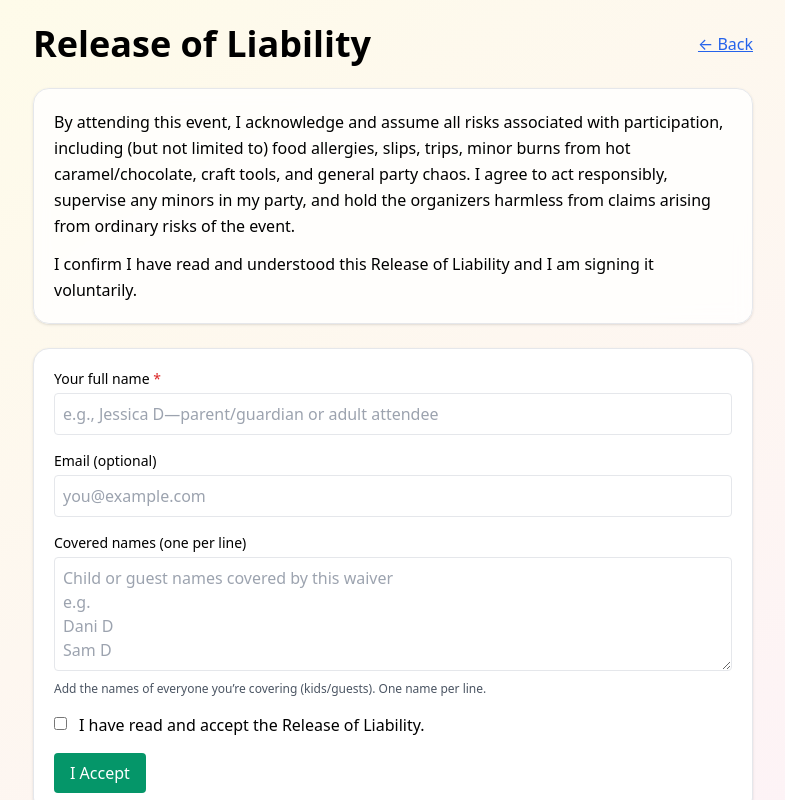
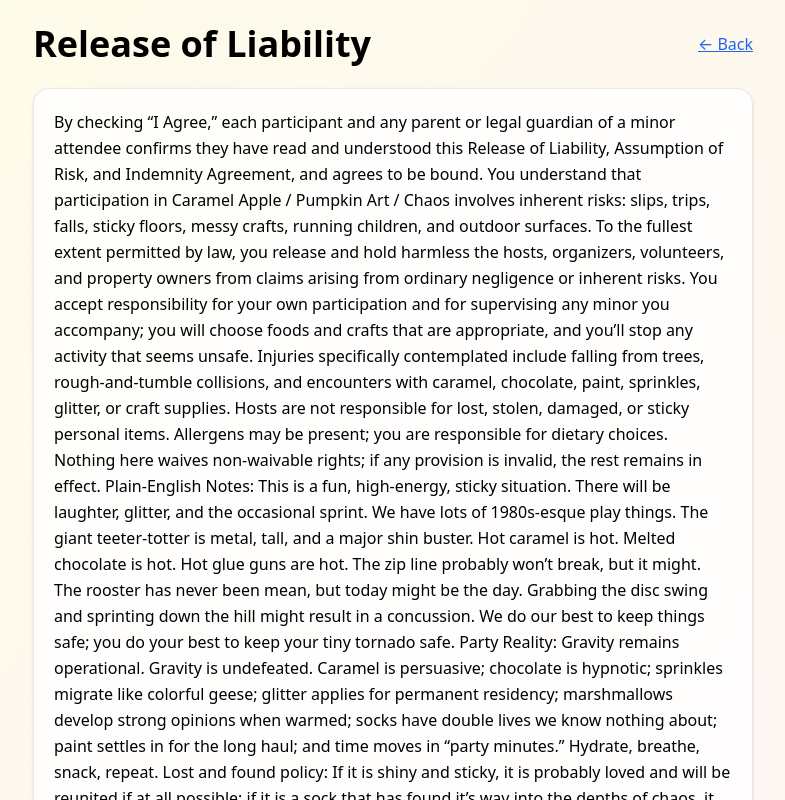
Before and after one commit to missmunks/stickyForDays, a Next.js app: page /release in a window 1280 px wide. Shown: the top 800 px of the page, without its empty margins (247-1032 px from the left). Built offline with nearby package versions, Linux system fonts and the light colour scheme.

Commit message:
fidfnsifeie

```diff
--- a/pages/release.js
+++ b/pages/release.js
@@ -92,10 +92,19 @@ export default function Release() {
         {/* Put your actual waiver text here */}
         <div className="bg-white/80 backdrop-blur rounded-2xl shadow p-5 leading-relaxed border">
           <p className="mb-3">
-            By attending this event, I acknowledge and assume all risks associated with participation,
-            including (but not limited to) food allergies, slips, trips, minor burns from hot caramel/chocolate,
-            craft tools, and general party chaos. I agree to act responsibly, supervise any minors in my party,
-            and hold the organizers harmless from claims arising from ordinary risks of the event.
+           By checking “I Agree,” each participant and any parent or legal guardian of a minor attendee confirms they have read and understood this Release of Liability, Assumption of Risk, and Indemnity Agreement, and agrees to be bound. You understand that participation in Caramel Apple / Pumpkin Art / Chaos involves inherent risks: slips, trips, falls, sticky floors, messy crafts, running children, and outdoor surfaces. To the fullest extent permitted by law, you release and hold harmless the hosts, organizers, volunteers, and property owners from claims arising from ordinary negligence or inherent risks. You accept responsibility for your own participation and for supervising any minor you accompany; you will choose foods and crafts that are appropriate, and you’ll stop any activity that seems unsafe. Injuries specifically contemplated include falling from trees, rough‑and‑tumble collisions, and encounters with caramel, chocolate, paint, sprinkles, glitter, or craft supplies. Hosts are not responsible for lost, stolen, damaged, or sticky personal items. Allergens may be present; you are responsible for dietary choices. Nothing here waives non‑waivable rights; if any provision is invalid, the rest remains in effect.
+
+Plain‑English Notes:  This is a fun, high‑energy, sticky situation. There will be laughter, glitter, and the occasional sprint. We have lots of 1980s-esque play things. The giant teeter-totter is metal, tall, and a major shin buster. Hot caramel is hot. Melted chocolate is hot. Hot glue guns are hot. The zip line probably won’t break, but it might. The rooster has never been mean, but today might be the day. Grabbing the disc swing and sprinting down the hill might result in a concussion. We do our best to keep things safe; you do your best to keep your tiny tornado safe.
+
+Party Reality:  Gravity remains operational. Gravity is undefeated. Caramel is persuasive; chocolate is hypnotic; sprinkles migrate like colorful geese; glitter applies for permanent residency; marshmallows develop strong opinions when warmed; socks have double lives we know nothing about; paint settles in for the long haul; and time moves in “party minutes.” Hydrate, breathe, snack, repeat.
+
+Lost and found policy:  If it is shiny and sticky, it is probably loved and will be reunited if at all possible; if it is a sock that has found it’s way into the depths of chaos, it has been chosen.
+
+Food Zone: Self‑serve caramel apple bar/buffet is a choose‑your‑own adventure. Nuts may exist, dairy may lurk, candy may pop, dyes may leave you pooping blue for a week. Read labels, ask questions, and when in doubt, choose a safe option. See the “I have an allergy!” section on the main page for guest‑shared notes. We’ll do our best to keep any known allergies protected. When in doubt, try a rice cake and a hug.
+
+Trees are scenic, not trampolines; fences are fences, not balance beams; the zip line brake calculations are based on weight and pitch - and we did the math, sooooo…... Capes are optional but do not confer the power of flight.
+
+Your name (for the waiver record)
           </p>
           <p>
             I confirm I have read and understood this Release of Liability and I am signing it voluntarily.
```
